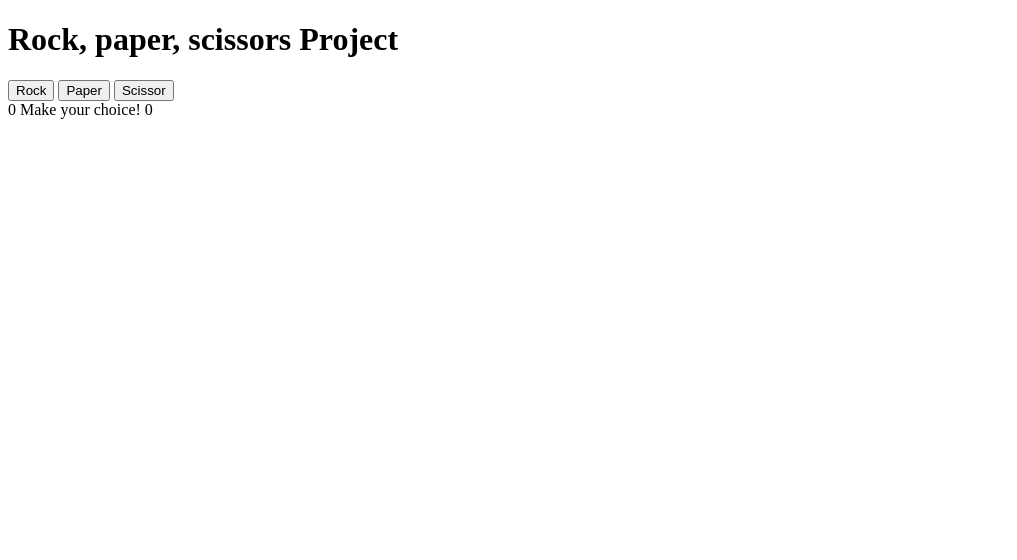
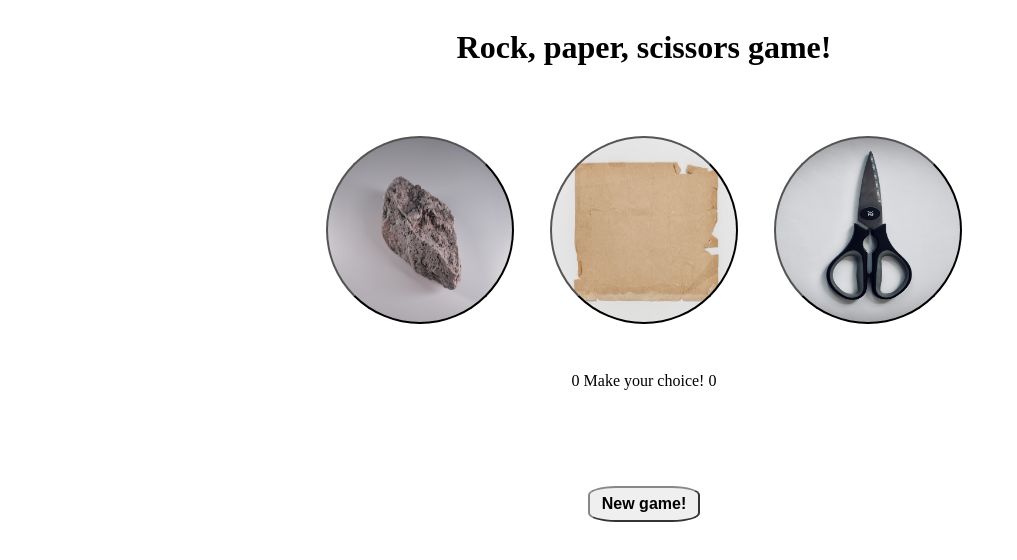
Before and after one commit to AndreiBarari/TheOdinProject, a plain HTML site: page Rock-Paper-Scissors/index.html in a window 1280 px wide. Shown: the whole page, without its empty margins (0-1017 px from the left). Drawn offline with Linux system fonts and the light colour scheme.

Commit message:
basic rock, paper, scissor styling

```diff
--- /dev/null
+++ b/Rock-Paper-Scissors/app.css
@@ -0,0 +1,48 @@
+* {
+  box-sizing: border-box;
+  margin-right: 0;
+  padding: 0;
+}
+
+.main {
+  display: flex;
+  flex-direction: column;
+  gap: 3em;
+  align-items: center;
+  justify-content: baseline;
+}
+.choices {
+  display: flex;
+  flex-direction: row;
+  gap: 36px;
+}
+.choice {
+  width: 188px;
+  height: 188px;
+  border-radius: 50%;
+  overflow: hidden;
+  cursor: pointer;
+}
+#rock {
+  background-image: url("./assets/rock.jpg");
+  background-size: 188px 188px;
+}
+#paper {
+  background-image: url("./assets/paper.jpg");
+  background-size: 188px 188px;
+}
+#scissor {
+  background-image: url("./assets/scissor.jpg");
+  background-size: 188px 188px;
+}
+#refresh {
+  /* visibility: hidden; */
+  font-size: 1em;
+  font-weight: bold;
+  width: 112px;
+  height: 36px;
+  border-color: #888;
+  border-radius: 25%;
+  margin-right: 0 auto;
+  cursor: pointer;
+}
--- a/Rock-Paper-Scissors/app.js
+++ b/Rock-Paper-Scissors/app.js
@@ -40,13 +40,21 @@ function playRound(playerSelection) {
 
   if (playerScore == 5 || computerScore == 5) {
     disableChoices();
-    document.getElementById("reset").innerHTML =
-      "Refresh the page in order to play a new game!";
+    document.getElementById("refresh").style.visibility = "visible";
+    // document.getElementById("endGame").innerHTML =
+    //   "Refresh the page in order to play a new game!";
   }
+
   playerPoints.innerHTML = playerScore;
   computerPoints.innerHTML = computerScore;
   document.getElementById("result").innerHTML = result;
 }
+
+document
+  .getElementById("refresh")
+  .addEventListener("click", function newGame() {
+    window.location.reload("Refresh");
+  });
 
 choices.forEach((choice) => {
   choice.addEventListener("click", function () {
--- a/Rock-Paper-Scissors/index.html
+++ b/Rock-Paper-Scissors/index.html
@@ -6,20 +6,30 @@
     <meta http-equiv="X-UA-Compatible" content="IE=edge">
     <meta name="viewport" content="width=device-width, initial-scale=1.0">
     <title>Rock Paper Scissors</title>
+
+    <link rel="stylesheet" href="app.css">
 </head>
 
 <body>
-    <h1>Rock, paper, scissors Project</h1>
+    <div class="main">
+        <h1>Rock, paper, scissors game!</h1>
 
-    <button value="rock">Rock</button>
-    <button value="paper">Paper</button>
-    <button value="scissor">Scissor</button>
+        <div class="choices">
+            <button id="rock" class="choice" value="rock"></button>
+            <button id="paper" class="choice" value="paper"></button>
+            <button id="scissor" class="choice" value="scissor"></button>
+        </div>
 
-    <div>
-        <span id="playerScore"></span>
-        <span id="result"></span>
-        <span id="computerScore"></span>
-        <h3 id="reset"></h3>
+        <div>
+            <span id="playerScore"></span>
+            <span id="result"></span>
+            <span id="computerScore"></span>
+        </div>
+        <div>
+            <!-- <h3 id="endGame"></h3> -->
+
+        </div>
+        <input id="refresh" type="button" value="New game!">
     </div>
 
 
```
Also changed, not shown: Rock-Paper-Scissors/assets/paper.jpg (added), Rock-Paper-Scissors/assets/rock.jpg (added), Rock-Paper-Scissors/assets/scissor.jpg (added).
